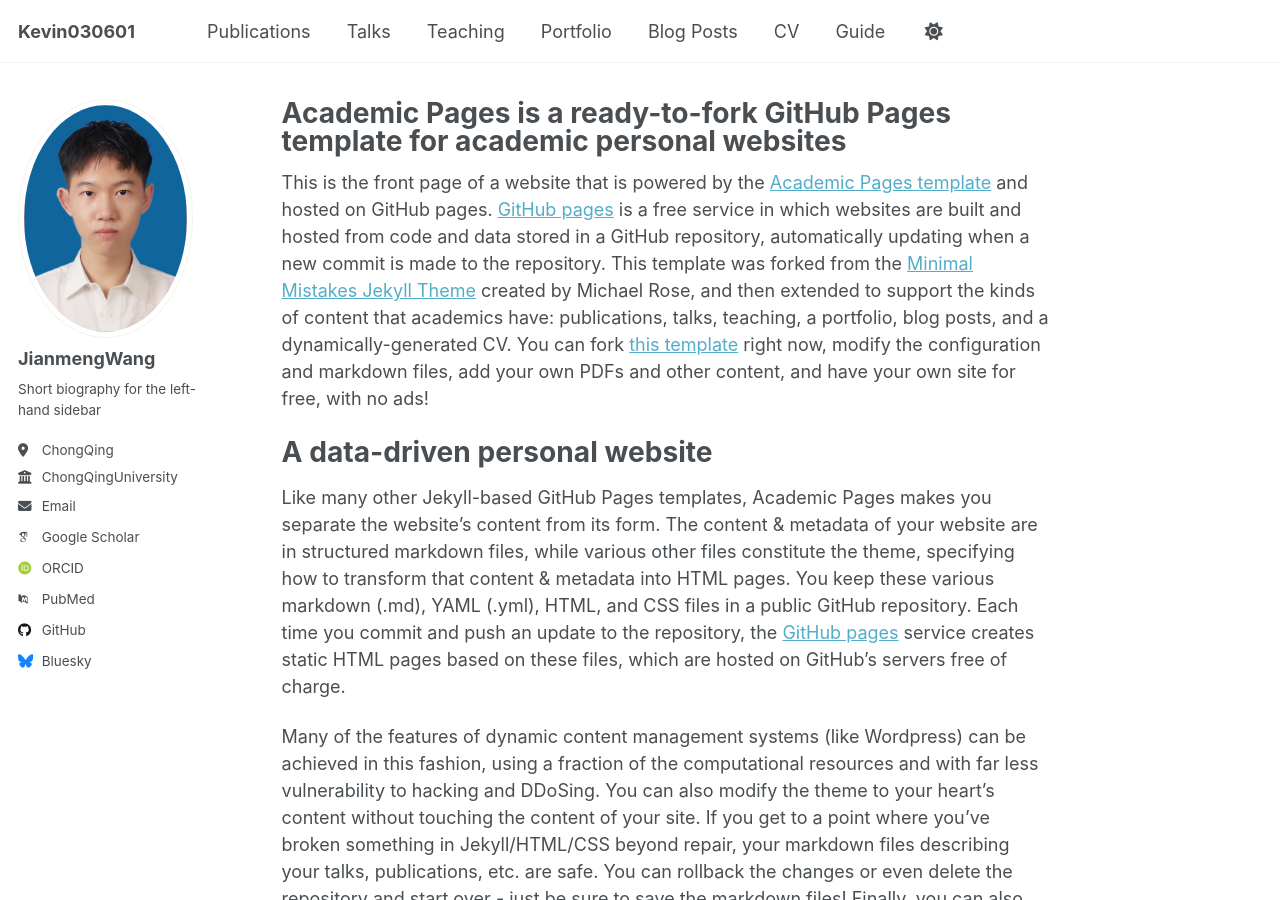
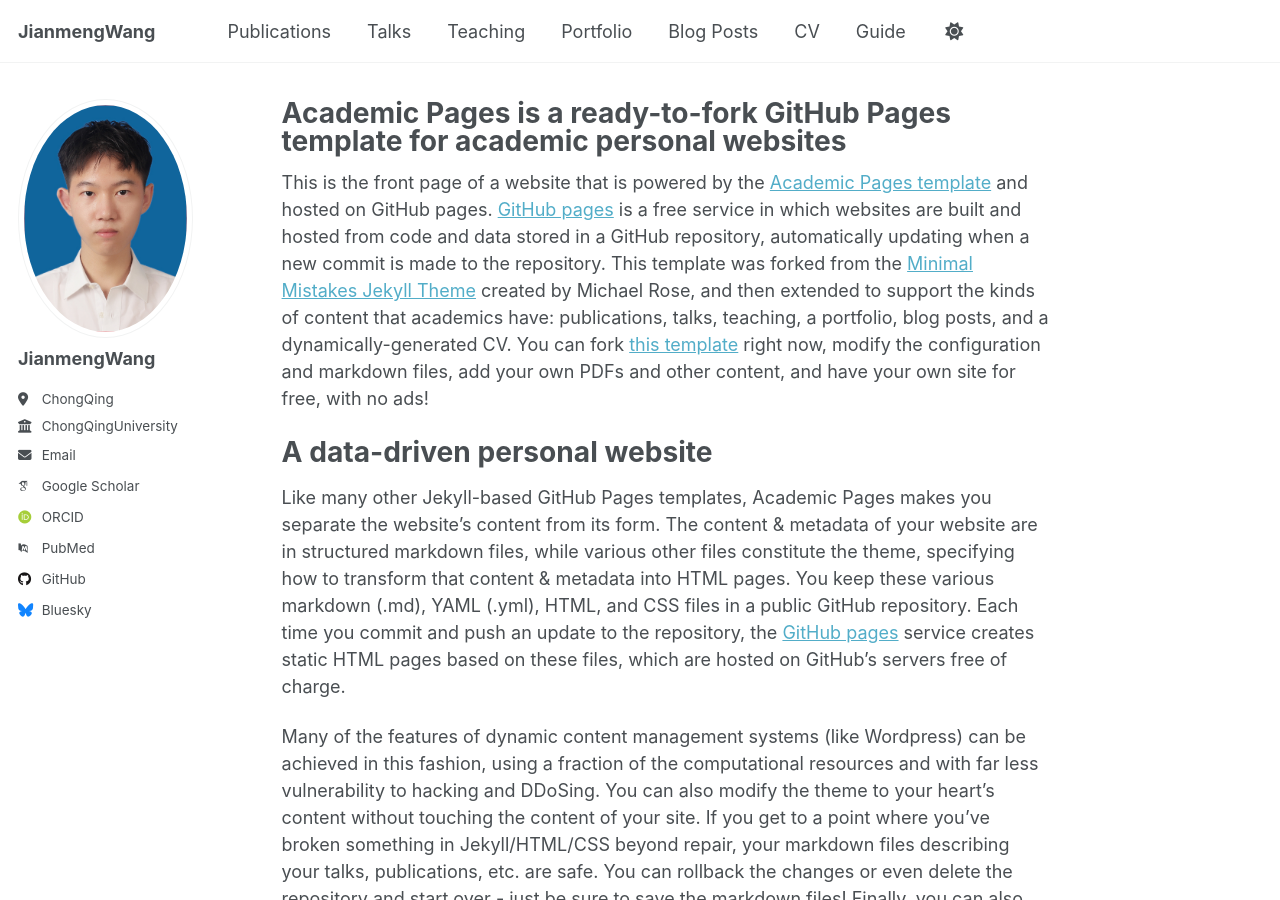
Before and after one commit to Kevin030601/JianmengWang.github.io, a Jekyll site: the page built from _pages/about.md, in a window 1280 px wide and 900 px high. Built offline with Jekyll 4.4.1, drawn with Linux system fonts in a browser that asks for light colours; some web fonts are replaced; part of the change alters nothing that is shown.

Commit message:
Update _config.yml

```diff
--- a/_config.yml
+++ b/_config.yml
@@ -9,7 +9,7 @@
 # Basic Site Settings
 locale                   : "en-US"
 site_theme               : "default"
-title                    : "Kevin030601"
+title                    : "JianmengWang"
 title_separator          : "-"
 name                     : &name "Kevin030601"
 description              : &description "personal description"
@@ -25,7 +25,7 @@ author:
   avatar           : "profile.JPG"
   name             : "JianmengWang"
   pronouns         : # example: "he/him"
-  bio              : "Short biography for the left-hand sidebar"
+  bio              : ""
   location         : "ChongQing"
   employer         : "ChongQingUniversity"
   uri              : # URL
@@ -33,9 +33,9 @@ author:
 
   # Academic websites
   arxiv            : # URL - Update with the correct link to your profile
-  googlescholar    : "https://scholar.google.com/citations?user=PS_CX0AAAAAJ"
+  googlescholar    : ""
   impactstory      : # URL
-  orcid            : "http://orcid.org/yourorcidurl"
+  orcid            : ""
   semantic         : # URL
   pubmed           : "https://www.ncbi.nlm.nih.gov/pubmed/?term=john+snow"
   researchgate     : # URL
@@ -50,7 +50,7 @@ author:
   stackoverflow    : # User number or user number and name (i.e., use "1" or "1/jeff-atwood")
 
   # Social media
-  bluesky          : "bsky.app" # Replace this with you Bluesky username
+  bluesky          : "" # Replace this with you Bluesky username
   facebook         : # Username
   flickr           : # Username
   foursquare       : # Username
```
